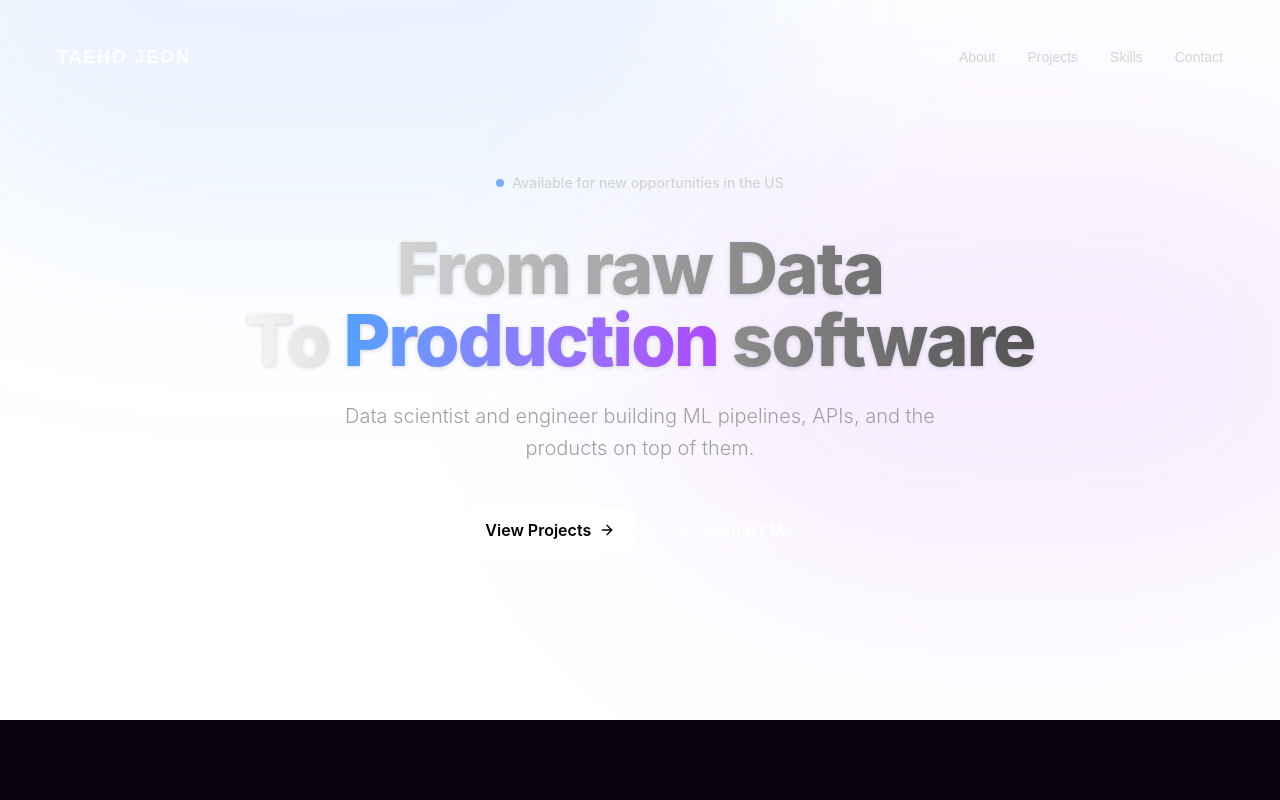
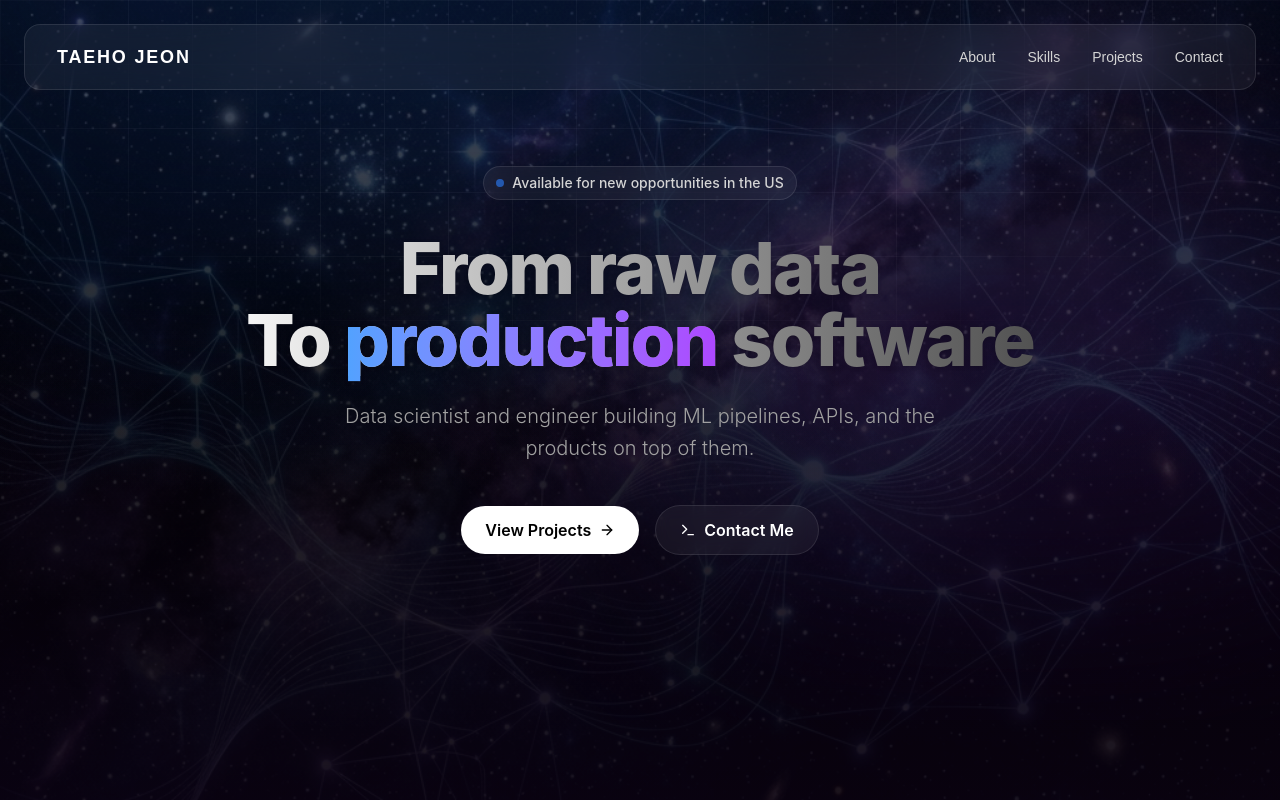
Before and after one commit to Teosoft7/my-portfolio, a Next.js app in the folder frontend/: page / in a window 1280 px wide. Shown: the top 800 px of the page. Built offline with nearby package versions, Linux system fonts and the light colour scheme.

Commit message:
add new bg image

```diff
--- a/frontend/src/app/globals.css
+++ b/frontend/src/app/globals.css
@@ -14,7 +14,7 @@
 }
 
 body {
-  color: var(--color-foreground);
-  background: var(--color-background);
+  color: #ededed;
+  background-color: #000000;
   font-family: Arial, Helvetica, sans-serif;
 }
--- a/frontend/src/app/layout.tsx
+++ b/frontend/src/app/layout.tsx
@@ -3,8 +3,8 @@ import Navbar from "@/components/Navbar";
 import "./globals.css";
 
 export const metadata: Metadata = {
-  title: "Data Science Portfolio",
-  description: "My Data Science Portfolio",
+  title: "Taeho's Portfolio",
+  description: "Taeho's Portfolio Projects",
 };
 
 export default function RootLayout({
@@ -14,9 +14,20 @@ export default function RootLayout({
 }>) {
   return (
     <html lang="en">
-      <body>
-        <Navbar />
-        {children}
+      <body className="bg-black text-white relative min-h-screen">
+        {/* Fixed Background Image */}
+        <div
+          className="fixed inset-0 z-0 bg-cover bg-center bg-no-repeat opacity-40 pointer-events-none"
+          style={{ backgroundImage: "url('/images/space_bg.jpg')" }}
+        />
+        {/* Gradient Overlay for better text readability */}
+        <div className="fixed inset-0 z-0 bg-gradient-to-b from-black/30 via-black/60 to-black/80 pointer-events-none" />
+
+        {/* Main Content */}
+        <div className="relative z-10">
+          <Navbar />
+          {children}
+        </div>
       </body>
     </html>
   );
--- a/frontend/src/app/page.tsx
+++ b/frontend/src/app/page.tsx
@@ -7,7 +7,7 @@ import Contact from "@/components/Contact";
 
 export default function Home() {
   return (
-    <main className="min-h-screen bg-black text-white selection:bg-blue-500/30 font-sans">
+    <main className="min-h-screen bg-transparent text-white selection:bg-blue-500/30 font-sans">
       {/* Dynamic Background Elements */}
       <div className="fixed inset-0 z-0 pointer-events-none">
         <div className="absolute top-0 left-0 w-full h-[500px] bg-gradient-to-b from-blue-900/10 to-transparent"></div>
--- a/frontend/src/app/projects/[slug]/page.tsx
+++ b/frontend/src/app/projects/[slug]/page.tsx
@@ -27,7 +27,7 @@ export default async function ProjectPage({
   const { metadata, content } = post;
 
   return (
-    <article className="min-h-screen bg-black text-white pt-24 pb-12 px-6">
+    <article className="min-h-screen bg-transparent text-white pt-24 pb-12 px-6">
       <div className="max-w-3xl mx-auto">
         <Link href="/#projects" className="inline-flex items-center gap-2 text-neutral-400 hover:text-white mb-8 transition-colors">
           <ArrowLeft className="w-4 h-4" />
--- a/frontend/src/components/About.tsx
+++ b/frontend/src/components/About.tsx
@@ -42,7 +42,7 @@ export default function About() {
           {/* Bio Text */}
           <div className="space-y-6">
             <h3 className="text-2xl font-bold text-white">
-              Data Scientist & Software Engineer
+              Software Engineer & Data Scientist
             </h3>
             <p className="text-lg text-neutral-400 leading-relaxed font-light">
               Hello! I'm Taeho. I build end-to-end data products—from ETL pipelines and ML models to the APIs and user interfaces that deliver them. My focus is taking data science out of Jupyter notebooks and turning it into scalable, production-grade software.
--- a/frontend/src/components/Contact.tsx
+++ b/frontend/src/components/Contact.tsx
@@ -79,11 +79,11 @@ export default function Contact() {
           </p>
 
           <div className="space-y-6">
-            <a href="mailto:hello@example.com" className="group flex items-center gap-4 text-neutral-300 hover:text-white transition-colors w-fit">
+            <a href="mailto:thjeon.wa@gmail.com" className="group flex items-center gap-4 text-neutral-300 hover:text-white transition-colors w-fit">
               <div className="w-12 h-12 rounded-full bg-white/5 border border-white/10 flex items-center justify-center group-hover:bg-blue-500/20 group-hover:border-blue-500/30 transition-all">
                 <Mail className="w-5 h-5 group-hover:text-blue-400 transition-colors" />
               </div>
-              <span className="text-lg font-medium">hello@example.com</span>
+              <span className="text-lg font-medium">thjeon.wa@gmail.com</span>
             </a>
 
             <div className="flex items-center gap-4 pt-6">
@@ -92,9 +92,6 @@ export default function Contact() {
               </a>
               <a href="#" className="w-12 h-12 rounded-full bg-white/5 border border-white/10 flex items-center justify-center hover:bg-[#0A66C2]/20 hover:border-[#0A66C2]/30 hover:-translate-y-1 transition-all group">
                 <LinkedinIcon className="w-5 h-5 text-neutral-300 group-hover:text-[#0A66C2] transition-colors" />
-              </a>
-              <a href="#" className="w-12 h-12 rounded-full bg-white/5 border border-white/10 flex items-center justify-center hover:bg-[#1DA1F2]/20 hover:border-[#1DA1F2]/30 hover:-translate-y-1 transition-all group">
-                <TwitterIcon className="w-5 h-5 text-neutral-300 group-hover:text-[#1DA1F2] transition-colors" />
               </a>
             </div>
           </div>
--- a/frontend/src/components/Hero.tsx
+++ b/frontend/src/components/Hero.tsx
@@ -4,7 +4,6 @@ export default function Hero() {
   return (
     <section className="relative min-h-[90vh] flex items-center justify-center overflow-hidden px-6">
       {/* Background gradients */}
-      <div className="absolute inset-0 bg-background" />
       <div className="absolute -top-[40%] -left-[10%] w-[70%] h-[70%] rounded-full bg-blue-500/10 blur-[120px]" />
       <div className="absolute top-[20%] -right-[10%] w-[60%] h-[60%] rounded-full bg-purple-500/10 blur-[120px]" />
 
@@ -17,8 +16,8 @@ export default function Hero() {
 
         {/* Headline */}
         <h1 className="text-5xl md:text-7xl font-extrabold tracking-tight mb-6 text-transparent bg-clip-text bg-gradient-to-r from-neutral-100 via-neutral-400 to-neutral-600 drop-shadow-sm">
-          From raw Data  <br className="hidden md:block" />
-          To <span className="text-transparent bg-clip-text bg-gradient-to-r from-blue-400 to-purple-500">Production</span> software
+          From raw data  <br className="hidden md:block" />
+          To <span className="text-transparent bg-clip-text bg-gradient-to-r from-blue-400 to-purple-500">production</span> software
         </h1>
 
         {/* Sub-headline */}
--- a/frontend/src/components/Navbar.tsx
+++ b/frontend/src/components/Navbar.tsx
@@ -23,8 +23,8 @@ export default function Navbar({ logoText = "TAEHO JEON" }: NavbarProps) {
 
   const navLinks = [
     { name: "About", href: "#about" },
+    { name: "Skills", href: "#tech-stack" },
     { name: "Projects", href: "#projects" },
-    { name: "Skills", href: "#tech-stack" },
     { name: "Contact", href: "#contact" },
   ];
 
--- a/frontend/src/components/TechStack.tsx
+++ b/frontend/src/components/TechStack.tsx
@@ -4,7 +4,7 @@ const stacks = [
   {
     category: "Machine Learning",
     icon: <Cpu className="w-6 h-6 text-blue-400" />,
-    items: ["PyTorch", "Scikit-Learn", "TensorFlow"],
+    items: ["PyTorch", "Scikit-Learn", "XGBoost", "LangChain", "ONNX"],
     description: "Developing production-ready ML models and fine-tuning LLMs for real-world AI applications."
   },
   {
```
Also changed, not shown: frontend/public/images/space_bg.jpg (added).
